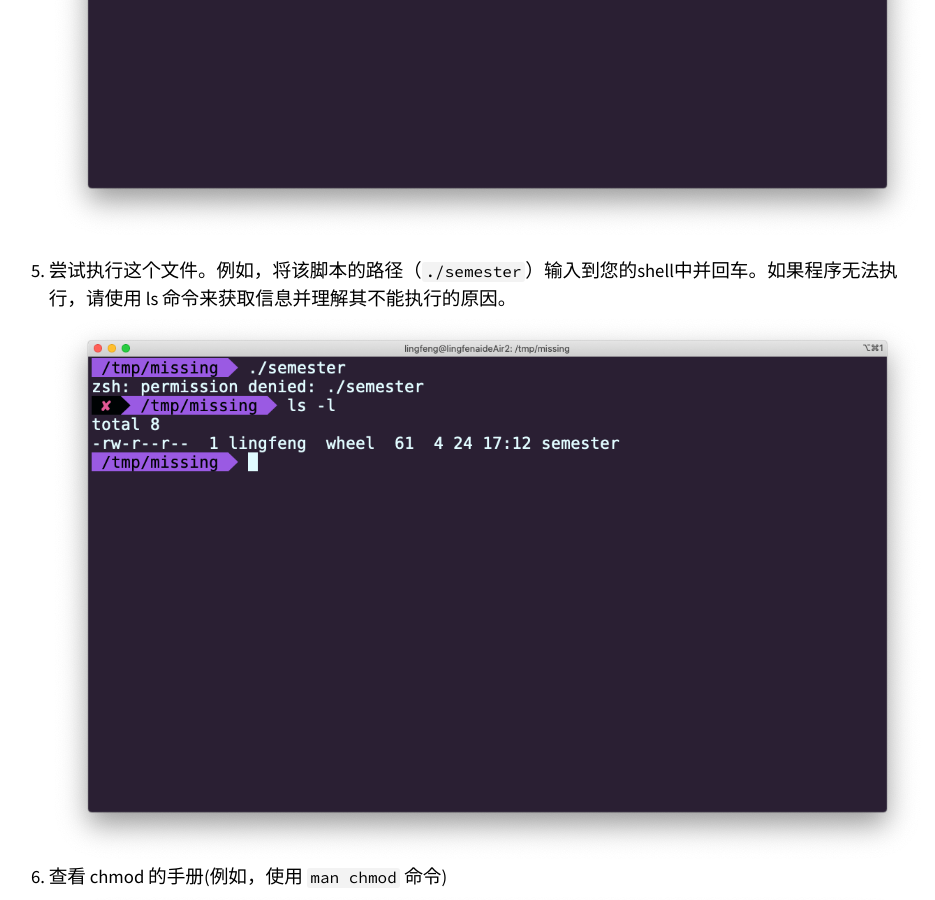
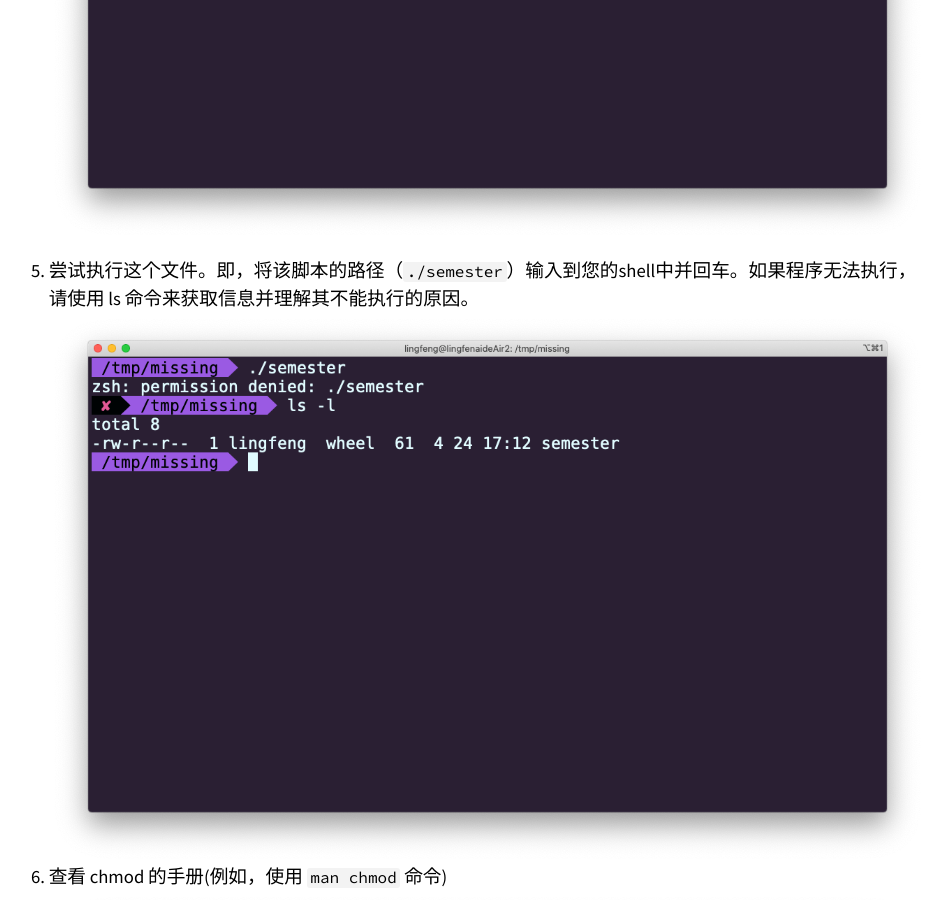
Before and after one commit to missing-semester-cn/missing-notes-and-solutions, a Jekyll site: the page built from _2020/solutions/course-shell-solution.md, in a window 1280 px wide and 900 px high, scrolled down 1880 px. Shown: the whole window, without its empty margins (162-1097 px from the left). Built offline with Jekyll 4.4.1, drawn with Linux system fonts in a browser that asks for light colours.

Commit message:
Update course-shell-solution.md

````diff
--- a/_2020/solutions/course-shell-solution.md
+++ b/_2020/solutions/course-shell-solution.md
@@ -10,16 +10,16 @@ index: 1
 2. 用 man 查看程序 touch 的使用手册。
     `man touch`
     ![2.png]({{site.url}}/2020/solutions/images/1/2.png)
- 3. 用 touch 在 missing 文件夹中新建一个叫 semester 的文件。
+3. 用 touch 在 missing 文件夹中新建一个叫 semester 的文件。
     `touch semester`
- 4. 将以下内容一行一行地写入 semester 文件：
+4. 将以下内容一行一行地写入 semester 文件：
     ```
     #!/bin/sh
     curl --head --silent https://missing.csail.mit.edu
     ```
     第一行可能有点棘手， `#` 在Bash中表示注释，而 `!` 即使被双引号（`"`）包裹也具有特殊的含义。  单引号（`'`）则不一样，此处利用这一点解决输入问题。更多信息请参考  [Bash quoting](https://www.gnu.org/software/bash/manual/html_node/Quoting.html)手册
     ![3.png]({{site.url}}/2020/solutions/images/1/3.png)
-5. 尝试执行这个文件。例如，将该脚本的路径（`./semester`）输入到您的shell中并回车。如果程序无法执行，请使用 ls 命令来获取信息并理解其不能执行的原因。
+5. 尝试执行这个文件。即，将该脚本的路径（`./semester`）输入到您的shell中并回车。如果程序无法执行，请使用 ls 命令来获取信息并理解其不能执行的原因。
     ![4.png]({{site.url}}/2020/solutions/images/1/4.png)
 6. 查看 chmod 的手册(例如，使用 `man chmod` 命令)
     ![5.png]({{site.url}}/2020/solutions/images/1/5.png)
````
